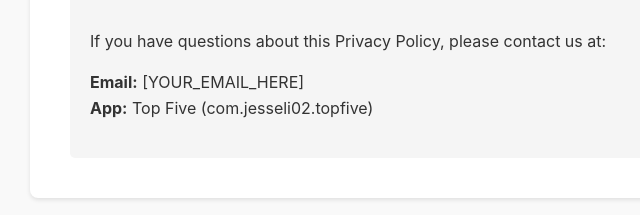
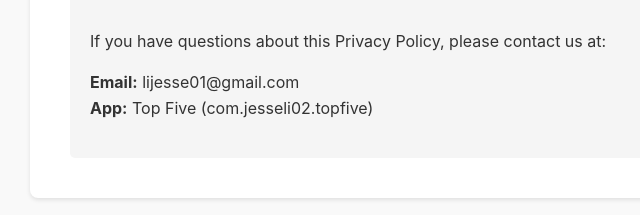
Before and after one commit to jesseli02/jesseli02.github.io, a plain HTML site: page topfive-privacy-policy.html in a window 1280 px wide. Shown: the part 3802-4017 px from the top of the page, 210-850 px from the left. Drawn offline with Linux system fonts and the light colour scheme.

Commit message:
Update contact email in privacy policy

```diff
--- a/topfive-privacy-policy.html
+++ b/topfive-privacy-policy.html
@@ -1,4 +1,3 @@
-<!DOCTYPE html>
 <html lang="en">
 <head>
     <meta charset="UTF-8">
@@ -189,7 +188,7 @@
         <div class="contact-box">
             <p>If you have questions about this Privacy Policy, please contact us at:</p>
             <p>
-                <strong>Email:</strong> [YOUR_EMAIL_HERE]<br>
+                <strong>Email:</strong> lijesse01@gmail.com<br>
                 <strong>App:</strong> Top Five (com.jesseli02.topfive)
             </p>
         </div>
```
